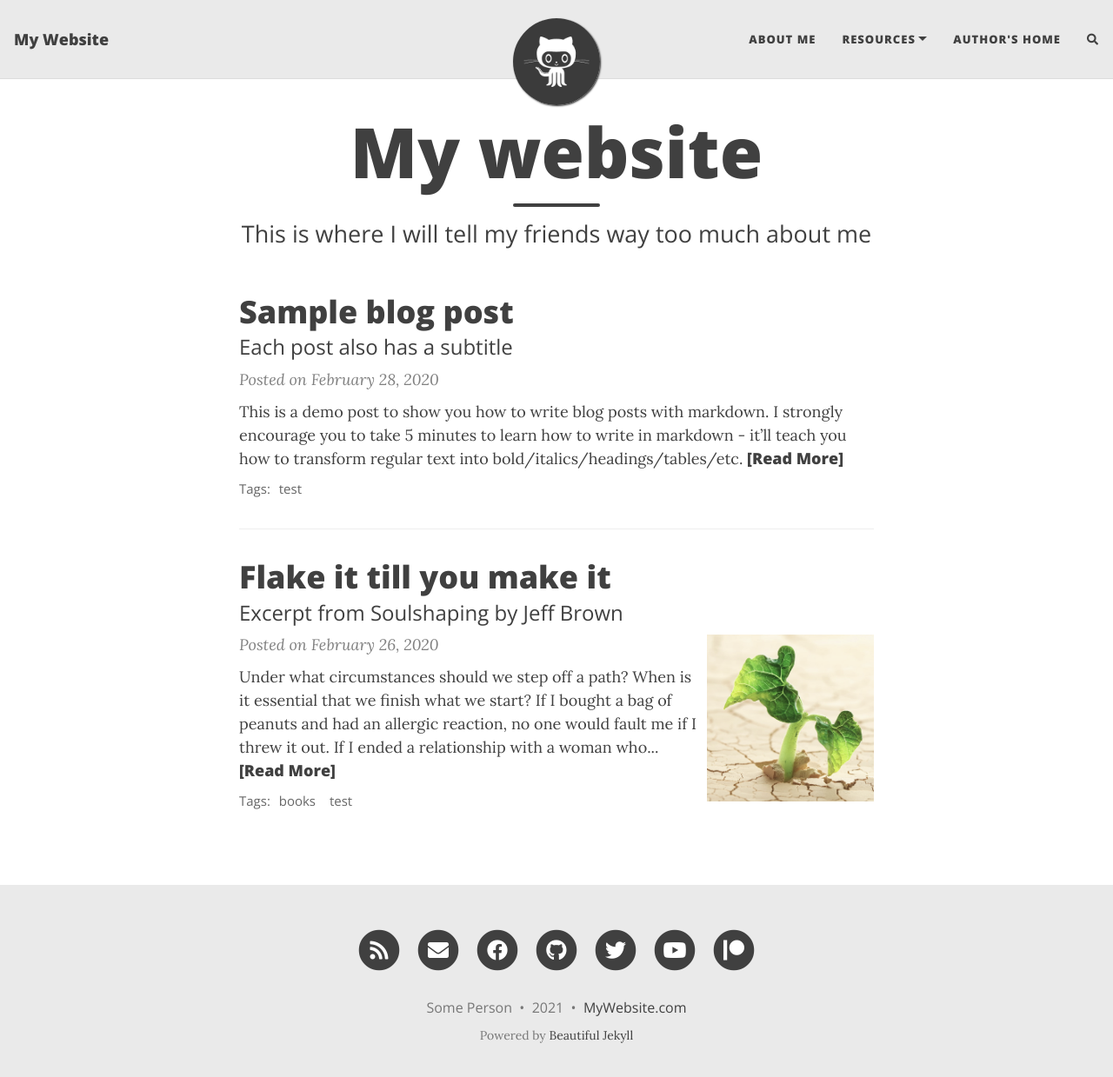
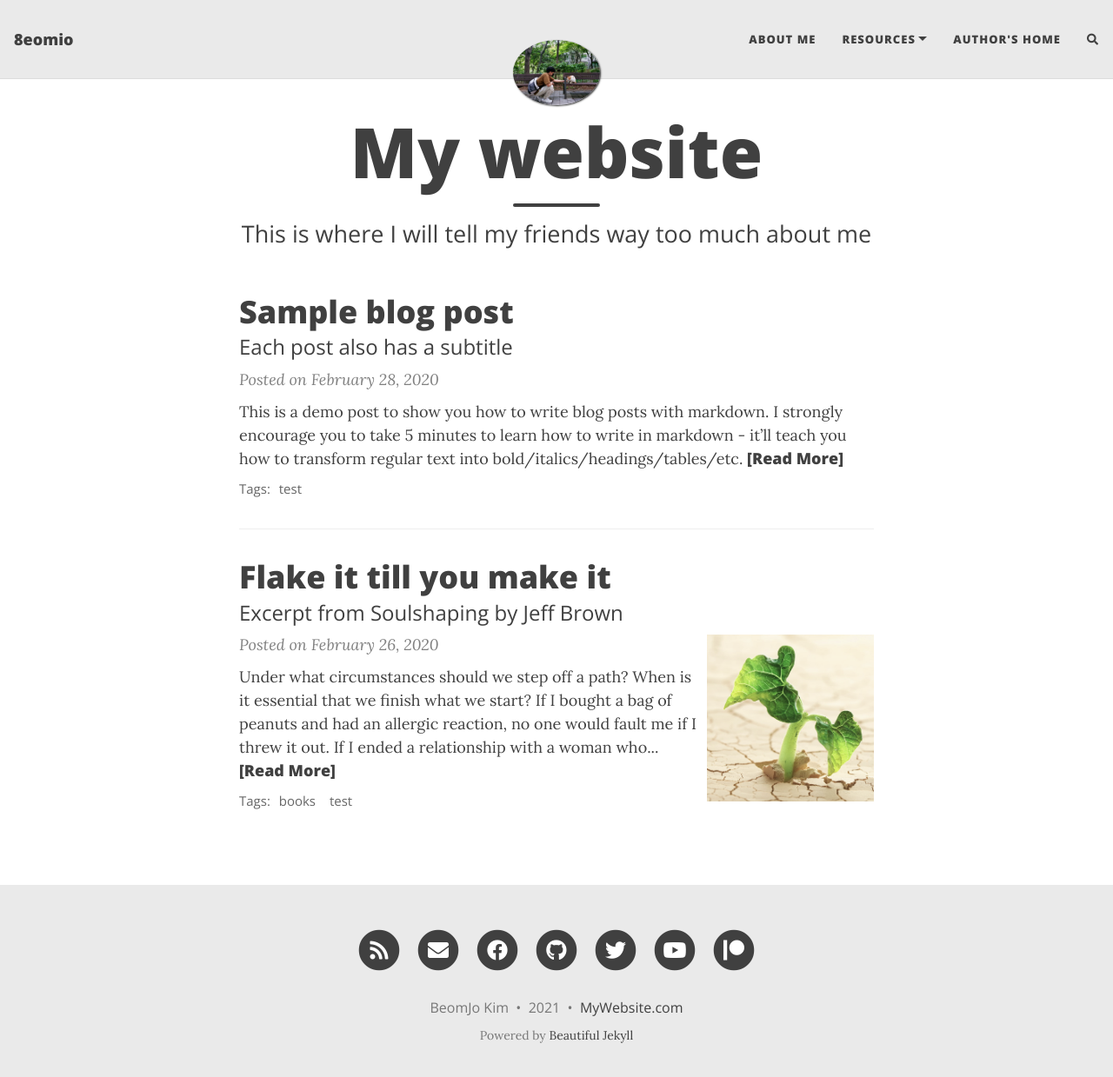
Before and after one commit to 8eomio/8eomio.github.io, a Jekyll site: the page built from index.html, in a window 1280 px wide and 1252 px high. Shown: the top 1239 px of the window at 87% size. Built offline with Jekyll 4.4.1, drawn with Linux system fonts in a browser that asks for light colours; nearby versions of some CDN libraries; the list of posts is cut into pages by our own code; comment, search, counter and statistics services are not loaded.

Commit message:
profile change

```diff
--- a/_config.yml
+++ b/_config.yml
@@ -6,25 +6,25 @@
 # --- Required options --- #
 
 # Name of website
-title: My Website
+title: 8eomio
 
 # Your name to show in the footer
-author: Some Person
+author: BeomJo Kim
 
 # --- List of links in the navigation bar --- #
 
 navbar-links:
   About Me: "aboutme"
   Resources:
-    - Beautiful Jekyll: "https://beautifuljekyll.com"
-    - Learn markdown: "https://www.markdowntutorial.com/"
+    - Daily Life: "https://beautifuljekyll.com"
+    - Study: "https://www.markdowntutorial.com/"
   Author's home: "https://deanattali.com"
 
 # --- Logo --- #
 
 # Image to show in the navigation bar - works best with a square image
 # Remove this parameter if you don't want an image in the navbar
-avatar: "/assets/img/avatar-icon.png"
+avatar: "/assets/img/me.jpg"
 
 # By default, the image is cut into a circle. You can disable this behaviour by setting 'round-avatar: false'
 round-avatar: true
@@ -39,7 +39,7 @@ round-avatar: true
 # Select the social network links that you want to show in the footer.
 # Uncomment the links you want to show and add your information to each one.
 social-network-links:
-  email: "someone@example.com"
+  email: "nidbeomjo@naver.com"
   facebook: deanattali
   github: daattali
   twitter: daattali
```
Also changed, not shown: assets/img/me.jpg (added).
